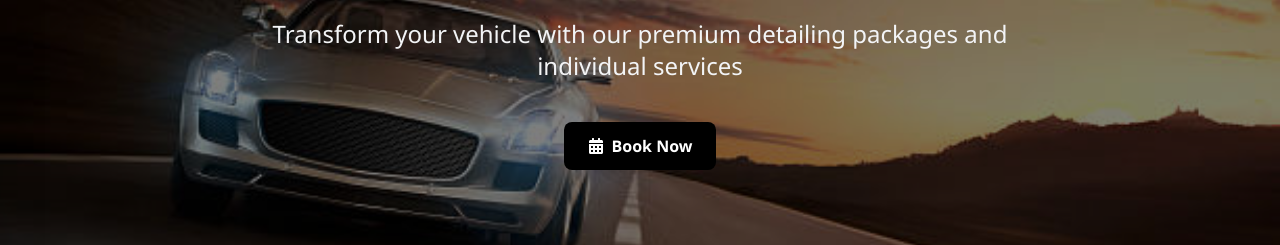
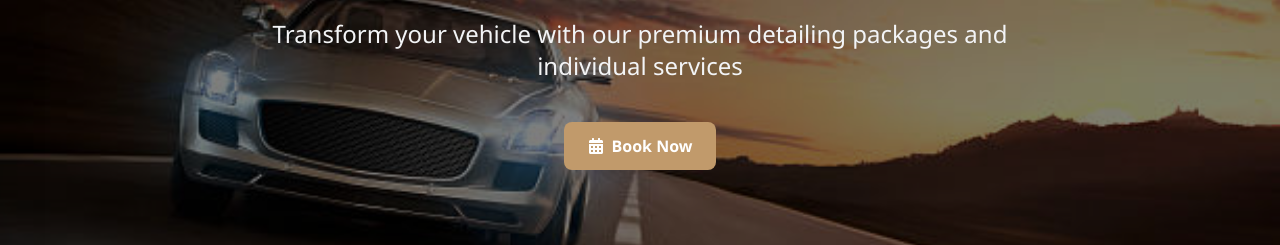
Before and after one commit to tsy0311/Autobath, a React (Create React App) app in the folder frontend/: page / in a window 1280 px wide. Shown: the part 383-628 px from the top of the page. Built offline with nearby package versions, Linux system fonts and the light colour scheme; no server answers.

Commit message:
style: switch primary buttons to brown theme with hover

```diff
--- a/frontend/src/index.css
+++ b/frontend/src/index.css
@@ -29,7 +29,7 @@ body {
   }
 
   .btn-primary {
-    @apply bg-primary text-white hover:bg-primary-light;
+    @apply bg-secondary text-white hover:bg-secondary-light;
   }
 
   .btn-secondary {
```
